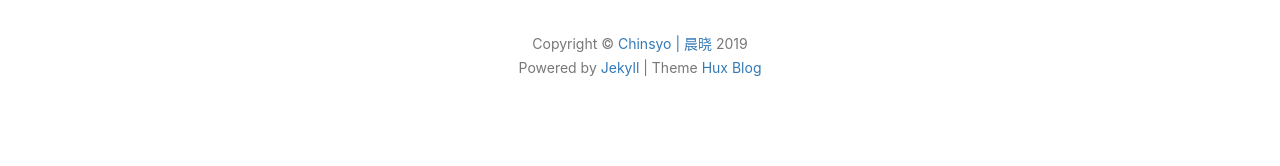
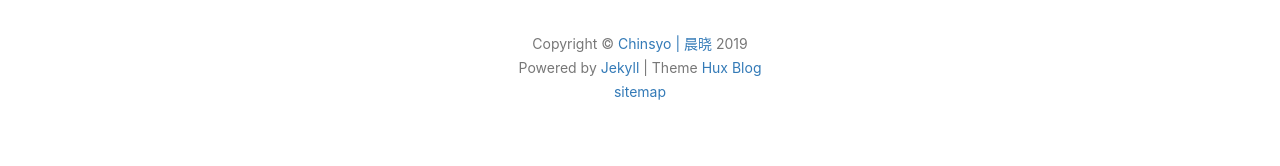
Before and after one commit to chinsyo/chinsyo.github.io, a Jekyll site: the page built from _projects/awesome-swiftui.html, in a window 1280 px wide. Shown: the part 790-956 px from the top of the page. Built offline with Jekyll 4.4.1, drawn with Linux system fonts in a browser that asks for light colours; comment, search, counter and statistics services are not loaded; before the commit the page ends 935 px from its top, so only the background shows below that.

Commit message:
add sitemap to footer

```diff
--- a/_includes/footer.html
+++ b/_includes/footer.html
@@ -10,6 +10,8 @@
                     Copyright &copy; <a target="_blank" rel="nofollow noopener" href="{{ site.url }}">{{ site.title }}</a> {{ site.time | date: '%Y' }}
                     <br>
                     Powered by <a href="https://jekyllrb.com/">Jekyll</a> | Theme <a href="https://huangxuan.me">Hux Blog</a>
+                    <br>
+                    <a target="_blank" rel="nofollow" href="/sitemap.xml">sitemap</a>
                 </p>
             </div>
         </div>
```
